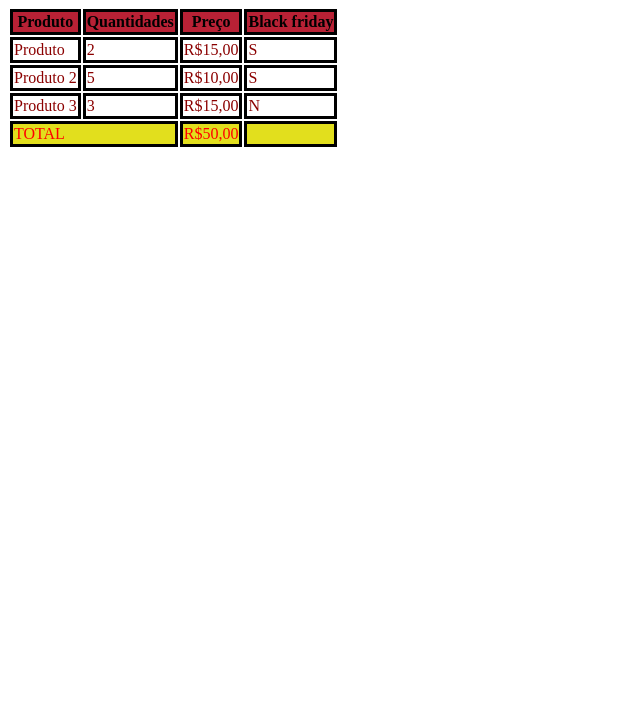
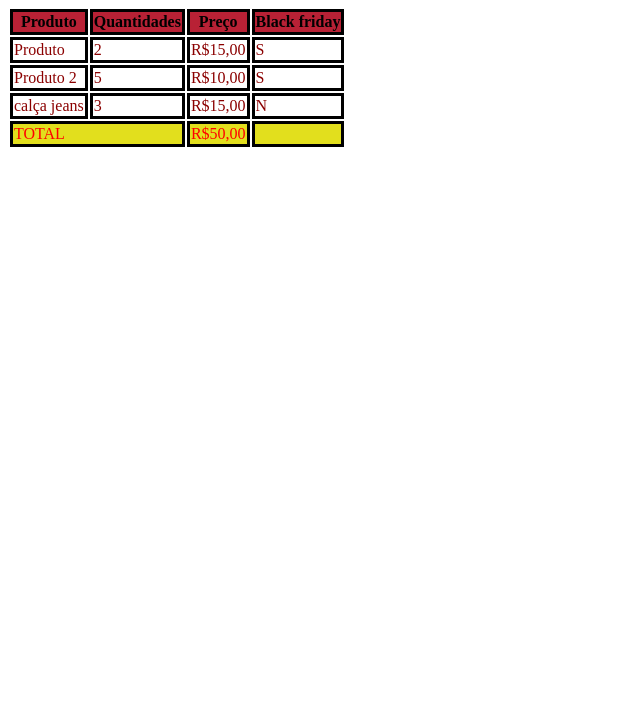
Before and after one commit to paulo-jr-code/aula-tabela, a plain HTML site: page index.html in a window 1280 px wide. Shown: the part 73-800 px from the top of the page, without its empty margins (0-640 px from the left). Drawn offline with Linux system fonts and the light colour scheme.

Commit message:
troca produto 3 por calça jeans

```diff
--- a/index.html
+++ b/index.html
@@ -59,7 +59,7 @@
         </tr>
 
         <tr>
-            <td>Produto 3</td>
+            <td>calça jeans</td>
             <td>3</td>
             <td>R$15,00</td>
             <td>N</td>
```
